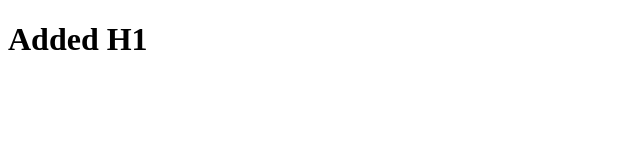
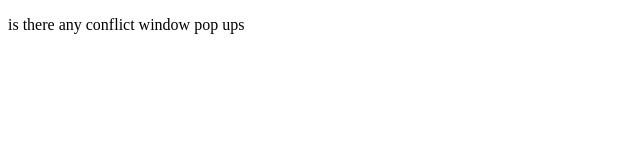
Before and after one commit to idavysingh/ClassExample, a plain HTML site: page index.html in a window 1280 px wide. Shown: the whole page, without its empty margins (0-640 px from the left). Drawn offline with Linux system fonts and the light colour scheme.

Commit message:
added  paragraph
added paragraph locally

```diff
--- a/index.html
+++ b/index.html
@@ -5,7 +5,6 @@
 
 </head>
 <body>
- <h1> Added H1 </h1>
-
+<p> is there any conflict window pop ups </p>
 </body>
 </html>
```
